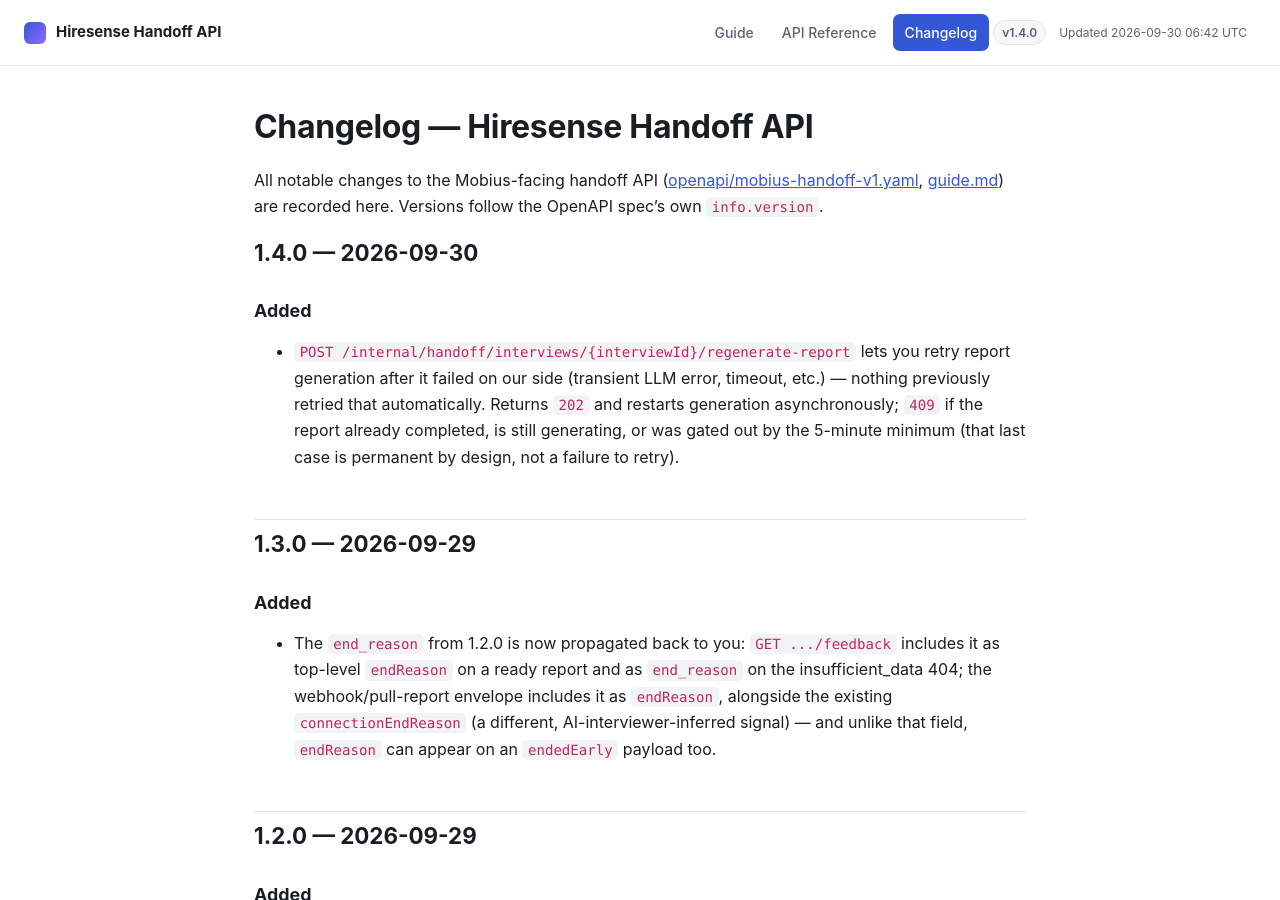
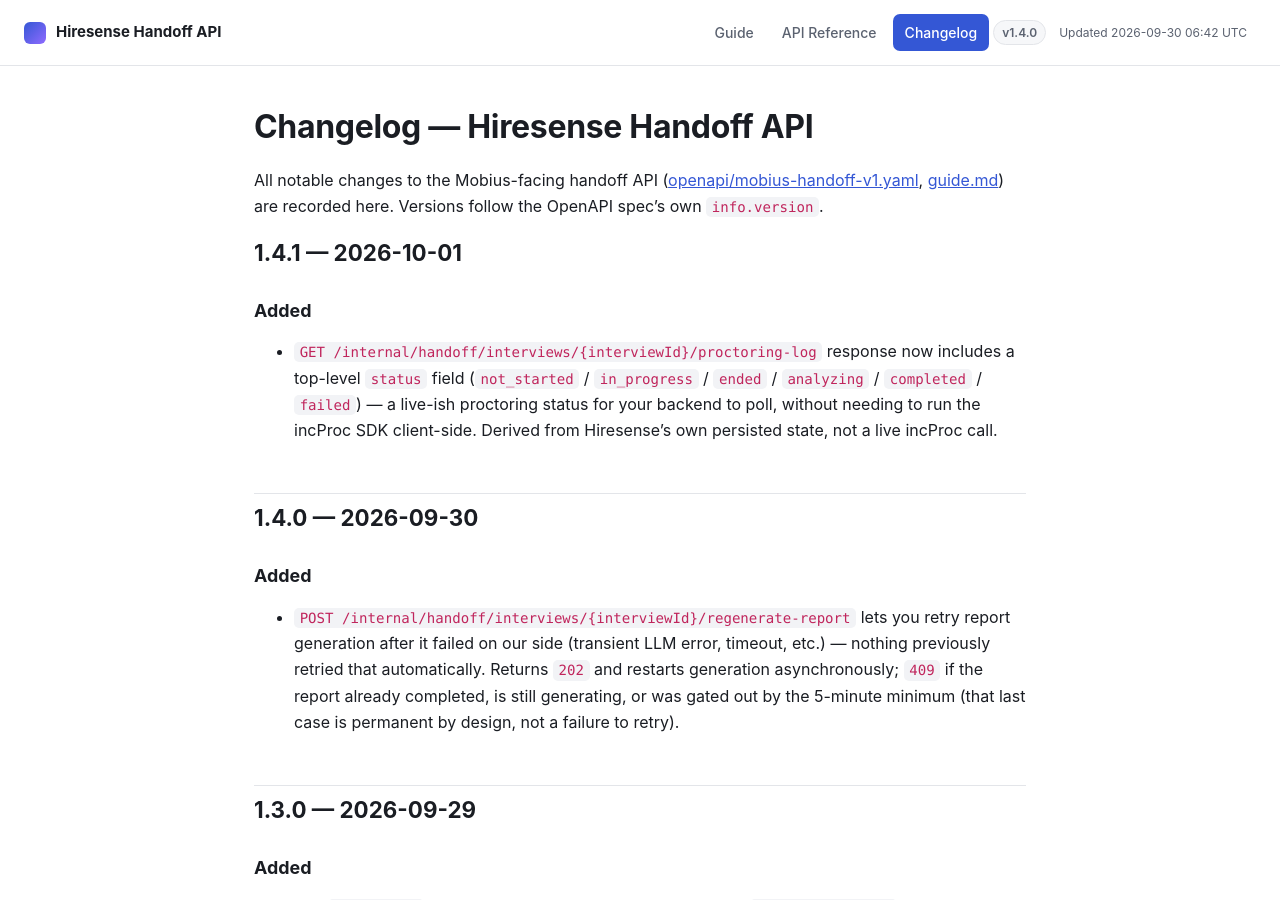
Before and after one commit to DC-Forte/mobius-api-docs, a Jekyll site: the page built from CHANGELOG.md, in a window 1280 px wide and 900 px high. Built offline with Jekyll 4.4.1, drawn with Linux system fonts in a browser that asks for light colours.

Commit message:
feat(proctoring-log): document the new status field (1.4.1)
GET .../proctoring-log now returns a top-level status
(not_started/in_progress/ended/analyzing/completed/failed) so Mobius's
backend can poll proctoring state without running the incProc SDK
client-side. Updates guide.md, the OpenAPI schema, and the changelog.

````diff
--- a/guide.md
+++ b/guide.md
@@ -677,6 +677,7 @@
 ```json
 {
   "interviewId": "8f2c1e40-...",
+  "status": "in_progress",
   "events": [
     { "start": "2026-09-21T11:39:23Z", "end": "2026-09-21T11:39:36Z", "duration_sec": 13, "description": "Interview tab no longer visible", "source": "browser_session" },
     { "start": "2026-09-21T11:41:31Z", "end": null, "duration_sec": null, "description": "Exited fullscreen mode", "source": "browser_session" },
@@ -685,6 +686,13 @@
 }
 ```
 
+- `status` is one of `not_started` (no proctoring session minted yet for this interview — e.g.
+  proctoring disabled, or the candidate hasn't reached `/start` yet), `in_progress` (session
+  minted and still within its real incProc-granted TTL), `ended` (session's TTL has passed but
+  the post-call video hasn't been submitted for analysis yet), `analyzing` (video submitted,
+  incProc's completion webhook hasn't landed), `completed`, or `failed`. Like `events`, it's
+  derived entirely from what Hiresense already has persisted — not a live incProc call, so it
+  reflects "session alive" rather than a real-time SDK heartbeat.
 - An empty `events` array is a valid response — proctoring wasn't enabled for this interview, or
   no violations were detected — not a failure.
 - `end`/`duration_sec` are `null` for a point-in-time event (e.g. exiting fullscreen has no
--- a/openapi/mobius-handoff-v1.yaml
+++ b/openapi/mobius-handoff-v1.yaml
@@ -1,7 +1,7 @@
 openapi: 3.0.3
 info:
   title: Hiresense Handoff API
-  version: "1.4.0"
+  version: "1.4.1"
   license:
     name: Proprietary
     url: https://hiresense-api.dc-forte.com
@@ -287,6 +287,17 @@
                 type: object
                 properties:
                   interviewId: { type: string, format: uuid }
+                  status:
+                    type: string
+                    enum: [not_started, in_progress, ended, analyzing, completed, failed]
+                    description: >
+                      Derived from Hiresense's own persisted state, not a live
+                      incProc call. not_started: no proctoring session minted
+                      yet. in_progress: session minted, still within its real
+                      incProc-granted TTL. ended: TTL passed, video not
+                      submitted for analysis yet. analyzing: video submitted,
+                      incProc's completion webhook hasn't landed. completed /
+                      failed: final video-analysis outcome.
                   events:
                     type: array
                     items:
````
Also changed, not shown: CHANGELOG.md.
